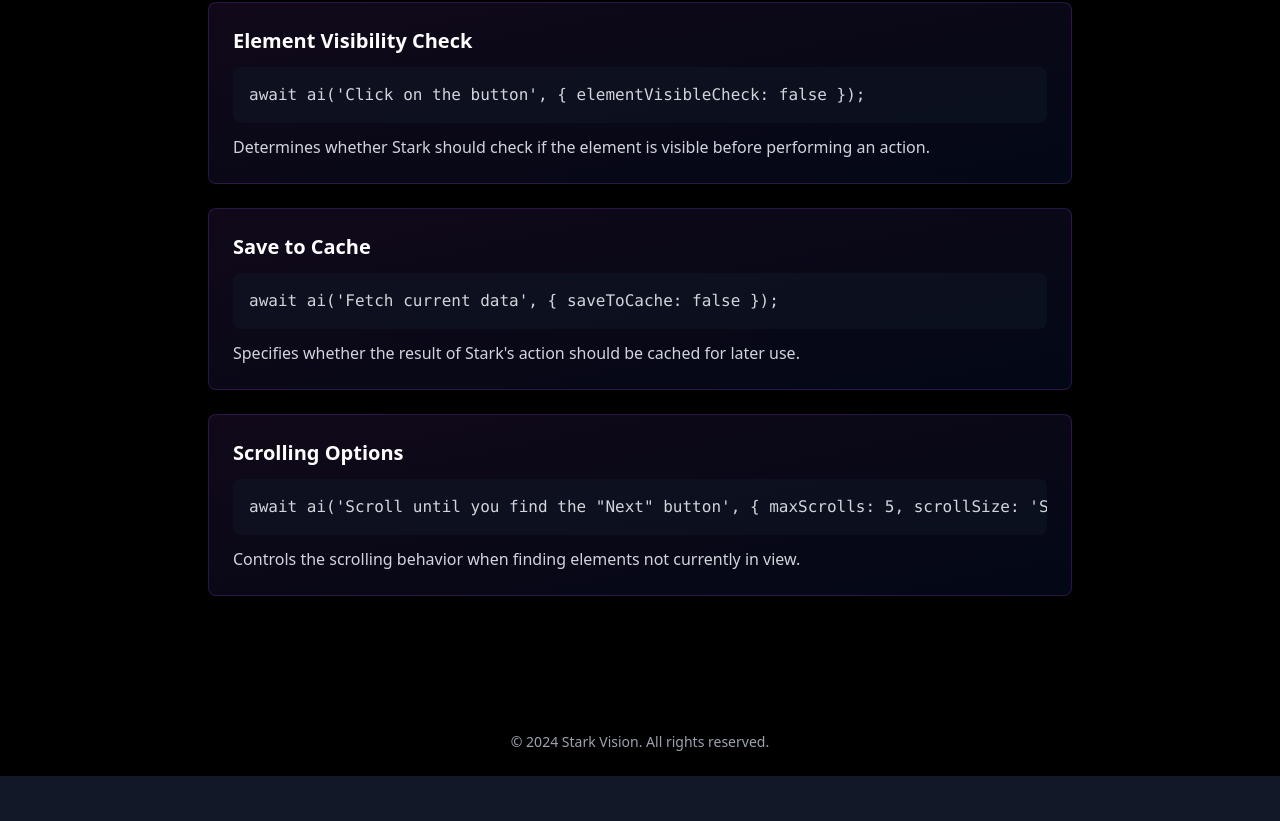
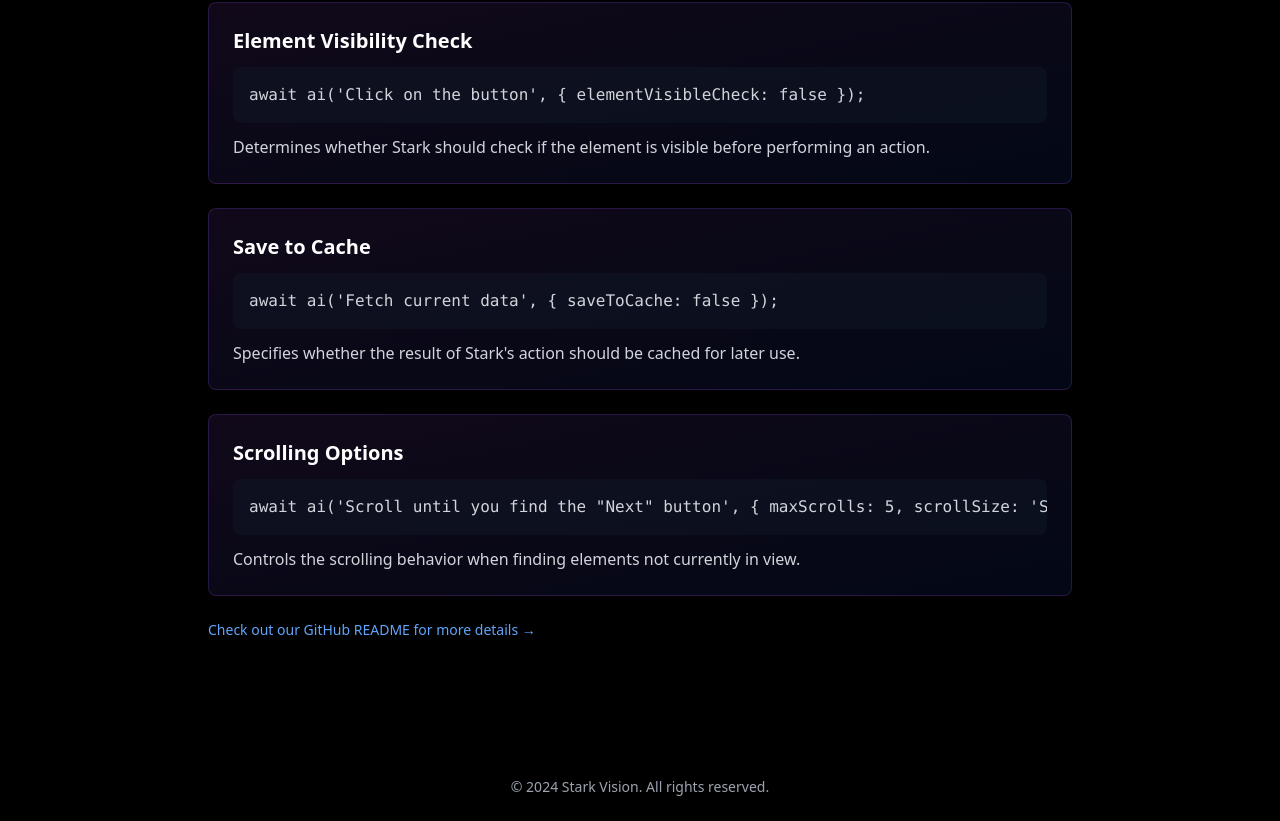
Before and after one commit to AppiumTestDistribution/stark-vision, a React (Vite) app: page /how-to-use in a window 1280 px wide. Shown: the part 1418-2239 px from the top of the page. Before the commit the page ends 2194 px from the top, so only its background shows below. Built offline with nearby package versions, Linux system fonts and the light colour scheme.

Commit message:
add more details reference

```diff
--- a/src/HowToUsePage.tsx
+++ b/src/HowToUsePage.tsx
@@ -167,12 +167,22 @@
                   <p className="text-gray-300">{option.description}</p>
                 </div>
               ))}
+              <a
+                href="https://github.com/AppiumTestDistribution/stark-vision/blob/main/README.md"
+                target="_blank"
+                rel="noopener noreferrer"
+                className="inline-block text-sm text-blue-400 hover:text-blue-300 transition-colors duration-200"
+              >
+                Check out our GitHub README for more details →
+              </a>
             </div>
           </motion.div>
         </motion.div>
 
-        <footer className="bg-black text-center py-6 text-sm text-gray-400">
-          <p>&copy; 2024 Stark Vision. All rights reserved.</p>
+        <footer className="bg-black text-center py-6 space-y-2">
+          <p className="text-sm text-gray-400">
+            &copy; 2024 Stark Vision. All rights reserved.
+          </p>
         </footer>
       </div>
     </div>
```
